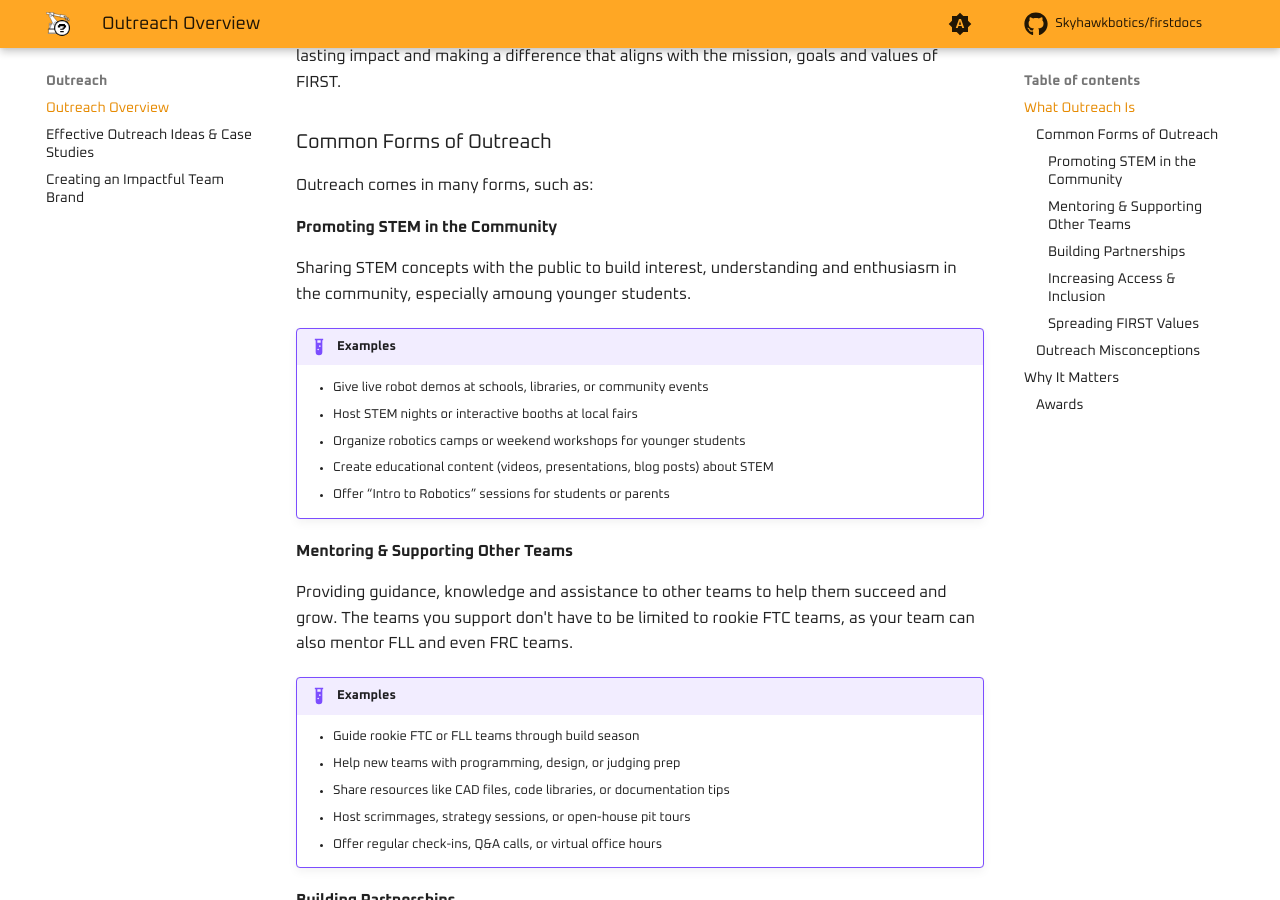
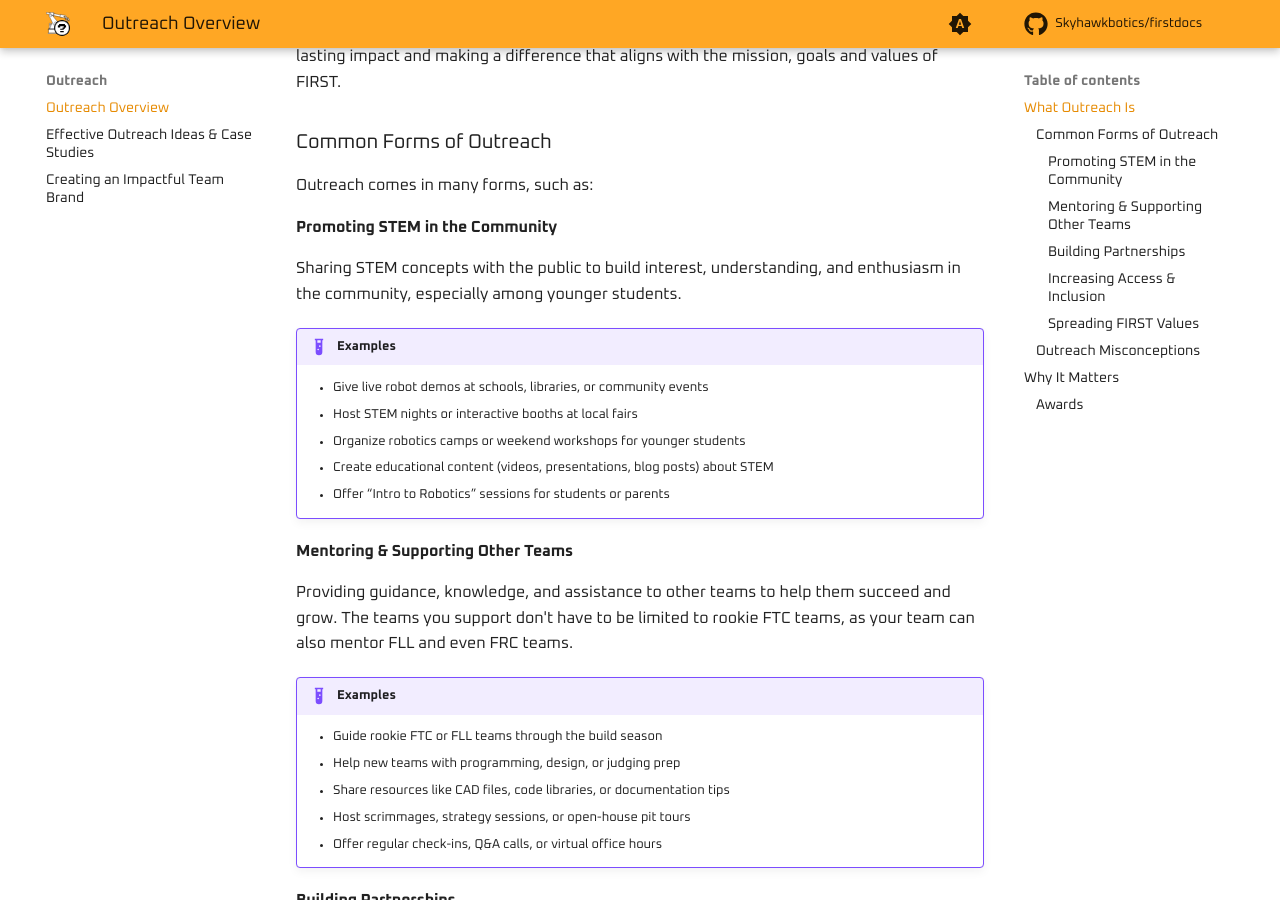
Before and after one commit to Skyhawkbotics/firstdocs, an MkDocs documentation site: the page built from source/docs/outreach/overview.md, in a window 1280 px wide and 900 px high, scrolled down 395 px. Built offline with MkDocs 1.6.1 and Material for MkDocs 9.7.7, drawn with Linux system fonts in a browser that asks for light colours; comment, search, counter and statistics services are not loaded; some of the changed text lies outside the part shown.

Commit message:
Update overview.md

```diff
--- a/source/docs/outreach/overview.md
+++ b/source/docs/outreach/overview.md
@@ -9,7 +9,7 @@ Outreach is intentional, mission-driven, and more than just giving back. It is a
 Outreach comes in many forms, such as:
 
 #### Promoting STEM in the Community
-Sharing STEM concepts with the public to build interest, understanding and enthusiasm in the community, especially amoung younger students.
+Sharing STEM concepts with the public to build interest, understanding, and enthusiasm in the community, especially among younger students.
 
 !!! example "Examples"
 
@@ -20,11 +20,11 @@ Sharing STEM concepts with the public to build interest, understanding and enthu
     - Offer “Intro to Robotics” sessions for students or parents
 
 #### Mentoring & Supporting Other Teams
-Providing guidance, knowledge and assistance to other teams to help them succeed and grow. The teams you support don't have to be limited to rookie FTC teams, as your team can also mentor FLL and even FRC teams.
+Providing guidance, knowledge, and assistance to other teams to help them succeed and grow. The teams you support don't have to be limited to rookie FTC teams, as your team can also mentor FLL and even FRC teams.
 
 !!! example "Examples"
 
-    - Guide rookie FTC or FLL teams through build season
+    - Guide rookie FTC or FLL teams through the build season
     - Help new teams with programming, design, or judging prep
     - Share resources like CAD files, code libraries, or documentation tips
     - Host scrimmages, strategy sessions, or open-house pit tours
@@ -79,7 +79,7 @@ Outreach is more than just a good thing to do or helping others—it is an impor
 Strong outreach indicates to the judges that your team is well-rounded, mission-driven, and making a difference beyond the field.
 
 ### Awards
-meaningful outreach is a key component for winning judged awards, such as:
+Meaningful outreach is a key component for winning judged awards, such as:
 
 - **Inspire Award**: The Inspire Award is the highest award an FTC team can earn, as it judges outreach, engineering and documentation.
 - **Motivate Award:** The Motivate Award is judged based on how much the team sparks FIRST interest in others.
```
